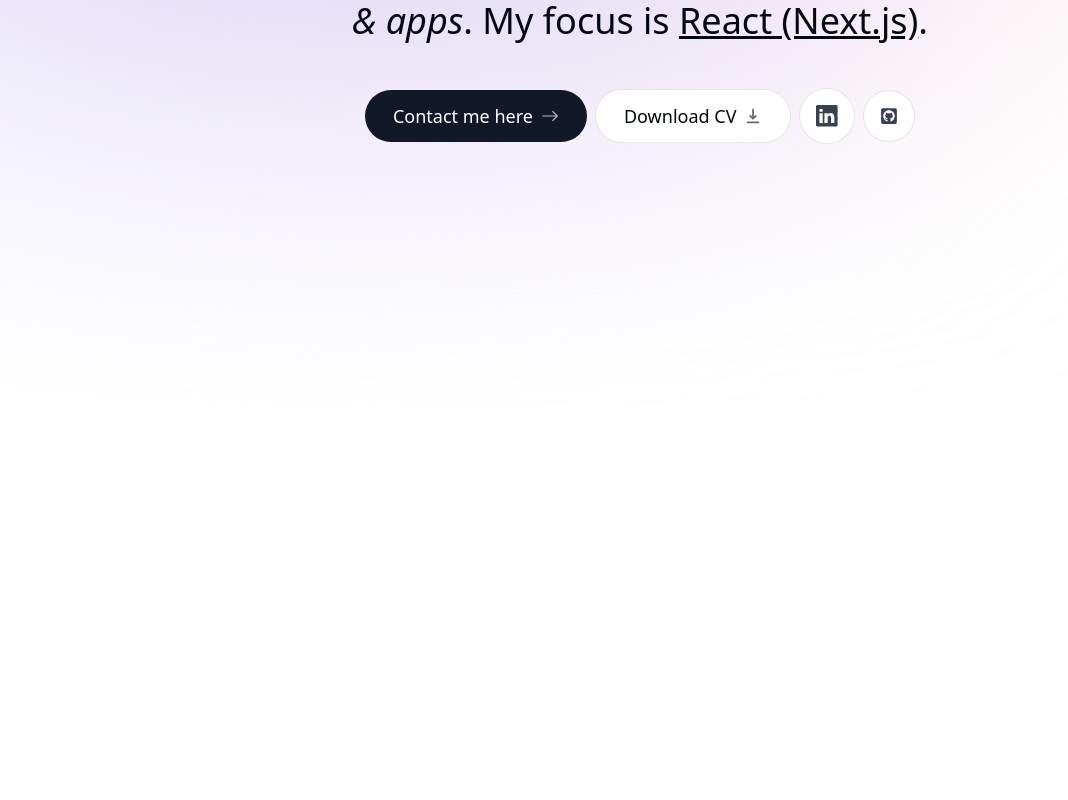
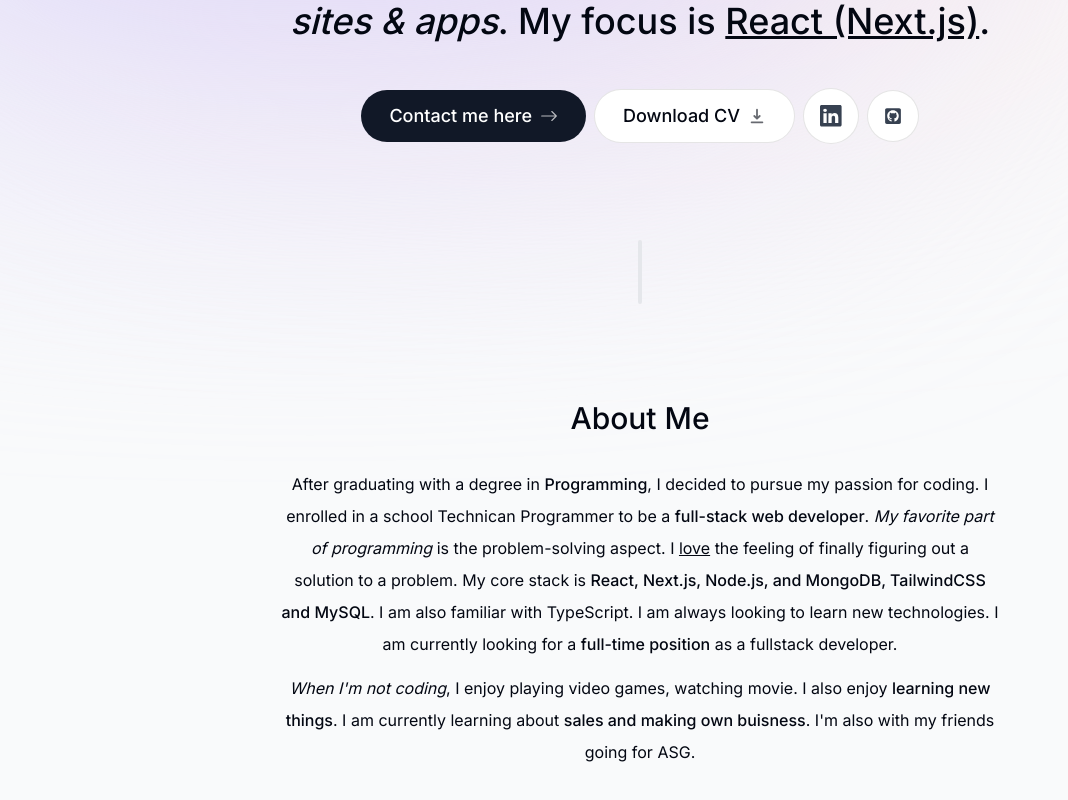
Before and after one commit to Wilkubone/portfolioo, a Next.js app: page / in a window 1280 px wide. Shown: the part 424-1224 px from the top of the page, without its empty margins (0-1068 px from the left). Built offline with nearby package versions, Linux system fonts and the light colour scheme.

Commit message:
changing all fuctions for arrow func

```diff
--- a/app/page.tsx
+++ b/app/page.tsx
@@ -1,10 +1,15 @@
+import About from "@/components/about";
 import Intro from "@/components/intro";
+import SectionDivider from "@/components/section-divider";
 
-
-export default function Home() {
+const Home = () => {
   return (
     <main className="flex flex-col items-center px-4">
       <Intro/>
+      <SectionDivider/>
+      <About/>
     </main>
   )
-}
+ }
+
+export default Home
--- /dev/null
+++ b/components/about.tsx
@@ -0,0 +1,36 @@
+import React from 'react'
+
+const About = () => {
+    return (
+        <section className='mb-28 max-w-[45rem] text-center leading-8 sm:mb-40'>
+            <h2 className='text-3xl font-medium capitalize mb-8'>About me</h2>
+            <p className="mb-3">
+            After graduating with a degree in{" "}
+            <span className="font-medium">Programming</span>, I decided to pursue my
+            passion for coding. I enrolled in a school Technican Programmer to be a{" "}
+            <span className="font-medium">full-stack web developer</span>.{" "}
+            <span className="italic">My favorite part of programming</span> is the
+            problem-solving aspect. I <span className="underline">love</span> the
+            feeling of finally figuring out a solution to a problem. My core stack
+            is{" "}
+            <span className="font-medium">
+              React, Next.js, Node.js, and MongoDB, TailwindCSS and MySQL
+            </span>
+            . I am also familiar with TypeScript. I am always looking to
+            learn new technologies. I am currently looking for a{" "}
+            <span className="font-medium">full-time position</span> as a fullstack
+            developer.
+          </p>
+
+          <p>
+            <span className="italic">When I'm not coding</span>, I enjoy playing
+            video games, watching movie. I also enjoy{" "}
+            <span className="font-medium">learning new things</span>. I am currently
+            learning about{" "}
+            <span className="font-medium">sales and making own buisness</span>. I'm also
+            with my friends going for ASG.
+          </p>
+        </section>
+      )
+ }
+export default About
--- a/components/header.tsx
+++ b/components/header.tsx
@@ -5,7 +5,7 @@
 import { links } from '@/lib/data';
 import Link from 'next/link';
 
-export default function Header() {
+const Header = () => {
   return (
     <header className='z-[999] relative'>
       <motion.div className='fixed top-0 left-1/2 h-[4.5rem] w-full rounded-none border border-white border-opacity-40 bg-white bg-opacity-80 shadow-lg shadow-black/[0.03] backdrop-blur-[0.5rem] sm:top-6 sm:h-[3.25rem] sm:w-[36rem] sm:rounded-full'
@@ -35,3 +35,5 @@
     </header>
   );
  }
+
+export default Header
--- a/components/intro.tsx
+++ b/components/intro.tsx
@@ -8,7 +8,7 @@
 import { HiDownload } from 'react-icons/hi'
 import { FaGithubSquare } from 'react-icons/fa'
 
-export default function Intro() {
+const Intro = () => {
   return (
     <section className='mb-28 max-w-[50rem] text-center sm:mb-0'>
         <div className='flex items-center justify-center'>
@@ -40,7 +40,7 @@
             </div>
         </div>
 
-        <motion.p className='mb-10 mt-4 px-4 text-2xl font-medium !leading-[1.5] sm:text-4xl'
+        <motion.h1 className='mb-10 mt-4 px-4 text-2xl font-medium !leading-[1.5] sm:text-4xl'
         initial={{opacity: 0, y: 100}}
         animate={{opacity: 1, y: 0}}
 
@@ -50,7 +50,7 @@
         <span className="font-bold">2 years</span> of non-commercial experience. I enjoy
         building <span className="italic">sites & apps</span>. My focus is{" "}
         <span className="underline">React (Next.js)</span>.
-        </motion.p>
+        </motion.h1>
 
         <motion.div className='flex flex-col sm:flex-row items-center justify-center gap-2 px-4 text-lg font-medium'
         initial={{opacity: 0, y: 100}}
@@ -83,4 +83,6 @@
 
     </section>
   )
-}
+ }
+
+export default Intro
--- /dev/null
+++ b/components/section-divider.tsx
@@ -0,0 +1,16 @@
+"use client"
+
+import React from 'react'
+import { motion } from 'framer-motion'
+
+const SectionDivider = () => {
+    return (
+        <motion.div className='bg-gray-200 my-24 h-16 w-1 rounded-full hidden sm:block'
+        initial={{opacity: 0, y: 100}}
+        animate={{opacity: 100, y: 0}}
+        transition={{delay: 0.125}}
+        ></motion.div>
+      )
+ }
+
+export default SectionDivider
```
Also changed, not shown: app/layout.tsx (+6 -8 lines). Lines whose indentation alone changed are shown as unchanged.
